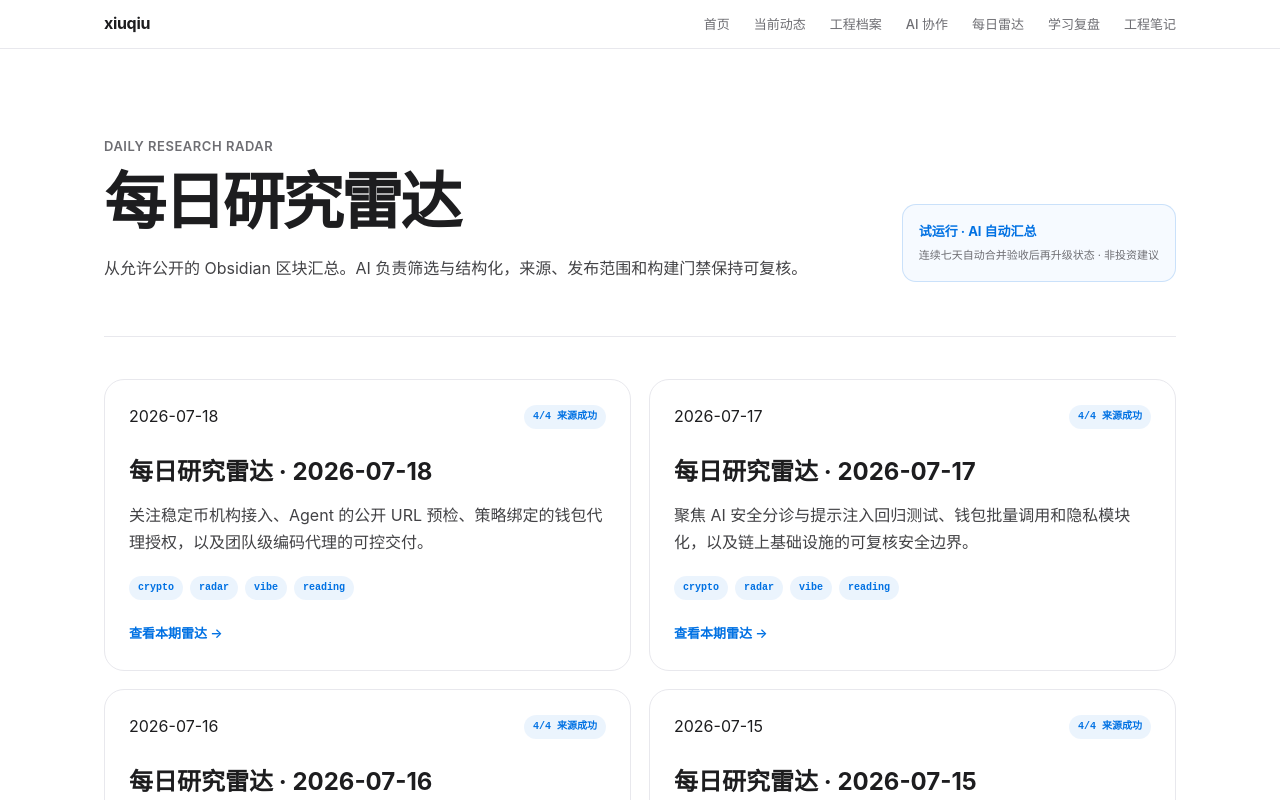
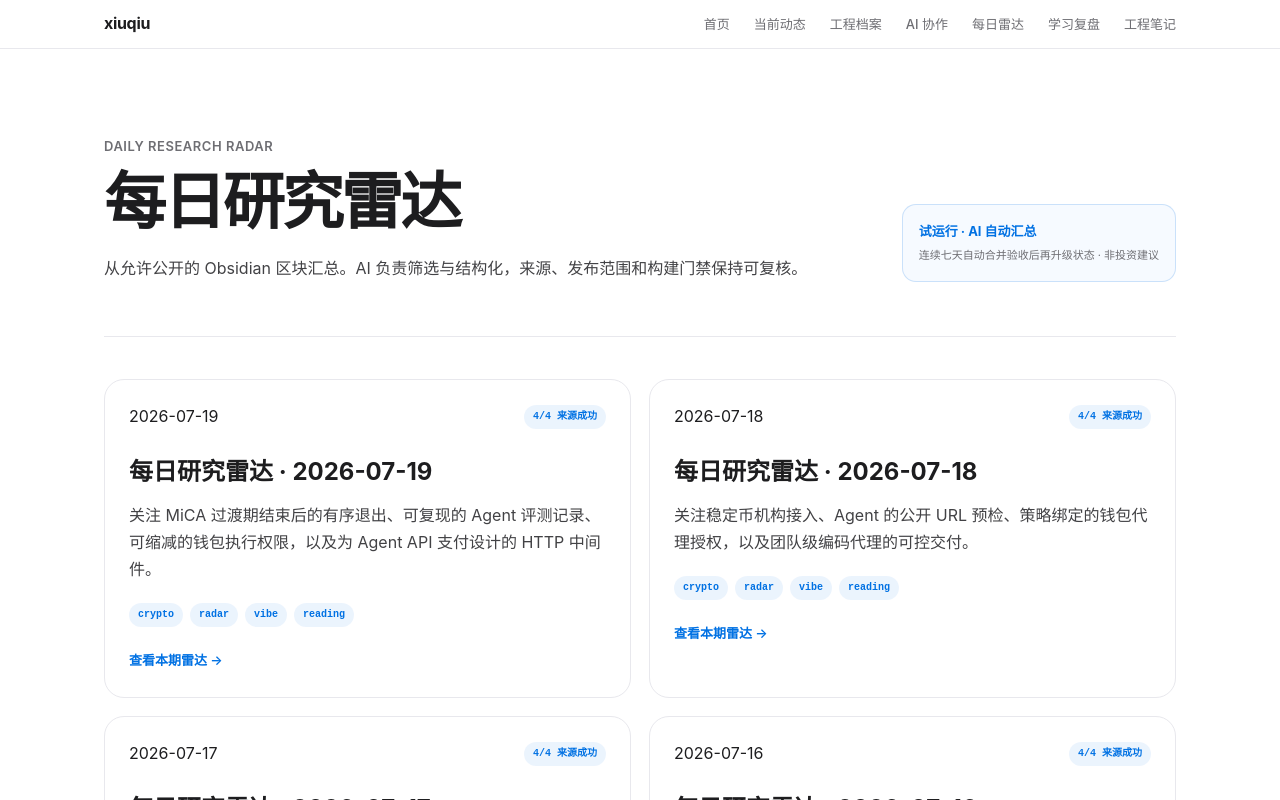
Before and after one commit to qianqiu0404/xiuqiu-site, a Vue app: page /radar in a window 1280 px wide. Shown: the top 800 px of the page. Built offline with nearby package versions, Linux system fonts and the light colour scheme; the HTML template or start-up script is replaced by a standard one.

Commit message:
chore: daily radar 2026-07-19 (#15)

```diff
--- a/src/data/generatedRadars.ts
+++ b/src/data/generatedRadars.ts
@@ -5,6 +5,67 @@ export interface RadarItem { title: string; summary: string; sourceUrl?: string
 export interface DailyRadar { date: string; slug: string; title: string; summary: string; reviewStatus: 'automated'; generatedAt: string; sourceSections: string[]; missingSections: string[]; marketSignals: RadarItem[]; aiTip?: RadarItem; web3Design?: RadarItem; vibeProject?: RadarItem; readingPick?: RadarItem; sourceUrls: string[]; relatedProjectSlugs: string[] }
 
 export const dailyRadars: DailyRadar[] = [
+  {
+    "date": "2026-07-19",
+    "slug": "2026-07-19",
+    "title": "每日研究雷达 · 2026-07-19",
+    "summary": "关注 MiCA 过渡期结束后的有序退出、可复现的 Agent 评测记录、可缩减的钱包执行权限，以及为 Agent API 支付设计的 HTTP 中间件。",
+    "reviewStatus": "automated",
+    "generatedAt": "2026-07-19T15:11:15+08:00",
+    "sourceSections": [
+      "crypto",
+      "radar",
+      "vibe",
+      "reading"
+    ],
+    "missingSections": [],
+    "marketSignals": [
+      {
+        "title": "MiCA 过渡期结束后的有序退出成为运营要求",
+        "summary": "ESMA 更新的 MiCA 信息说明，原国家制度下提供服务实体的最长期过渡安排截至 2026-07-01；未获授权的服务商应有序停止欧盟活动并保护客户利益。该监管信号不构成对具体公司授权状态或资产安全的判断。",
+        "sourceUrl": "https://www.esma.europa.eu/esmas-activities/digital-finance-and-innovation/markets-crypto-assets-regulation-mica"
+      },
+      {
+        "title": "监管预期从注册状态延伸到产品退出流程",
+        "summary": "ESMA 的公开声明强调，未获授权的 CASP 应立即且有序停止欧盟活动。面向欧盟用户的产品应预先设计新增客户停止、资产转移、用户通知和可审计的退出状态；具体适用仍须结合成员国执行与个案核对。",
+        "sourceUrl": "https://www.esma.europa.eu/sites/default/files/2026-06/ESMA75-113276571-1710_Public_Statement_MiCA_transitional_period_ends.pdf"
+      }
+    ],
+    "aiTip": {
+      "title": "让每次 Agent 评测保留“主张—环境—证据”记录",
+      "summary": "将待验证主张、模型/提示词/工具版本/权限/超时等运行环境，以及测试输出、人工抽样和失败原因并列记录。同一任务结果不同时，先比较环境差异，以发现评分器问题、环境漂移或不可复现的偶然通过。",
+      "sourceUrl": "https://openai.com/index/trustworthy-third-party-evaluations-foundations/"
+    },
+    "web3Design": {
+      "title": "ERC-7715 的可缩减执行权限",
+      "summary": "将权限请求、批准版本、账户与链上下文、有效期和撤销状态作为审计记录；每次执行校验目标、调用数据、链、上下文与过期时间。签名前展示可读范围并绑定策略哈希和有效期。该提案不替代服务端鉴权、密钥托管、风控或重放防护。",
+      "sourceUrl": "https://eips.ethereum.org/EIPS/eip-7715"
+    },
+    "vibeProject": {
+      "title": "Faremeter · 面向 HTTP 服务的机器间小额支付",
+      "summary": "Faremeter 提供 TypeScript 客户端、中间件、支付 facilitator、Nginx 网关和 OpenAPI 定价中间件，用于为按次 API 访问建立支付闭环。采用时可先在只读低风险 API 验证 402、付款凭证和资源返回，并以幂等键与过期时间处理重试；公开仓库信息不等同于生产采用或安全审计。",
+      "sourceUrl": "https://github.com/faremeter/faremeter"
+    },
+    "readingPick": {
+      "title": "Introducing Precursor: detecting agentic behavior with continuous client-side signals",
+      "summary": "文章讨论用持续客户端信号与风险式挑战识别自动化或代理式浏览行为，启发将信号采集、策略决策、用户确认和审计分离。行动问题：对一个会触发外部副作用的 Agent 操作，哪三类连续信号应分别用于记录、加验证或阻断？",
+      "sourceUrl": "https://blog.cloudflare.com/introducing-precursor/"
+    },
+    "sourceUrls": [
+      "https://www.esma.europa.eu/esmas-activities/digital-finance-and-innovation/markets-crypto-assets-regulation-mica",
+      "https://www.esma.europa.eu/sites/default/files/2026-06/ESMA75-113276571-1710_Public_Statement_MiCA_transitional_period_ends.pdf",
+      "https://coinmarketcap.com/zh/",
+      "https://openai.com/index/trustworthy-third-party-evaluations-foundations/",
+      "https://eips.ethereum.org/EIPS/eip-7715",
+      "https://github.com/faremeter/faremeter",
+      "https://blog.cloudflare.com/introducing-precursor/"
+    ],
+    "relatedProjectSlugs": [
+      "wallet-core",
+      "exchange-wallet-system",
+      "web3-wallet-engineer-lab"
+    ]
+  },
   {
     "date": "2026-07-18",
     "slug": "2026-07-18",
```
Also changed, not shown: content/radar/2026-07-19.md (added, +45 -0 lines), 1 other file (tests, documents, lock files or other folders).
